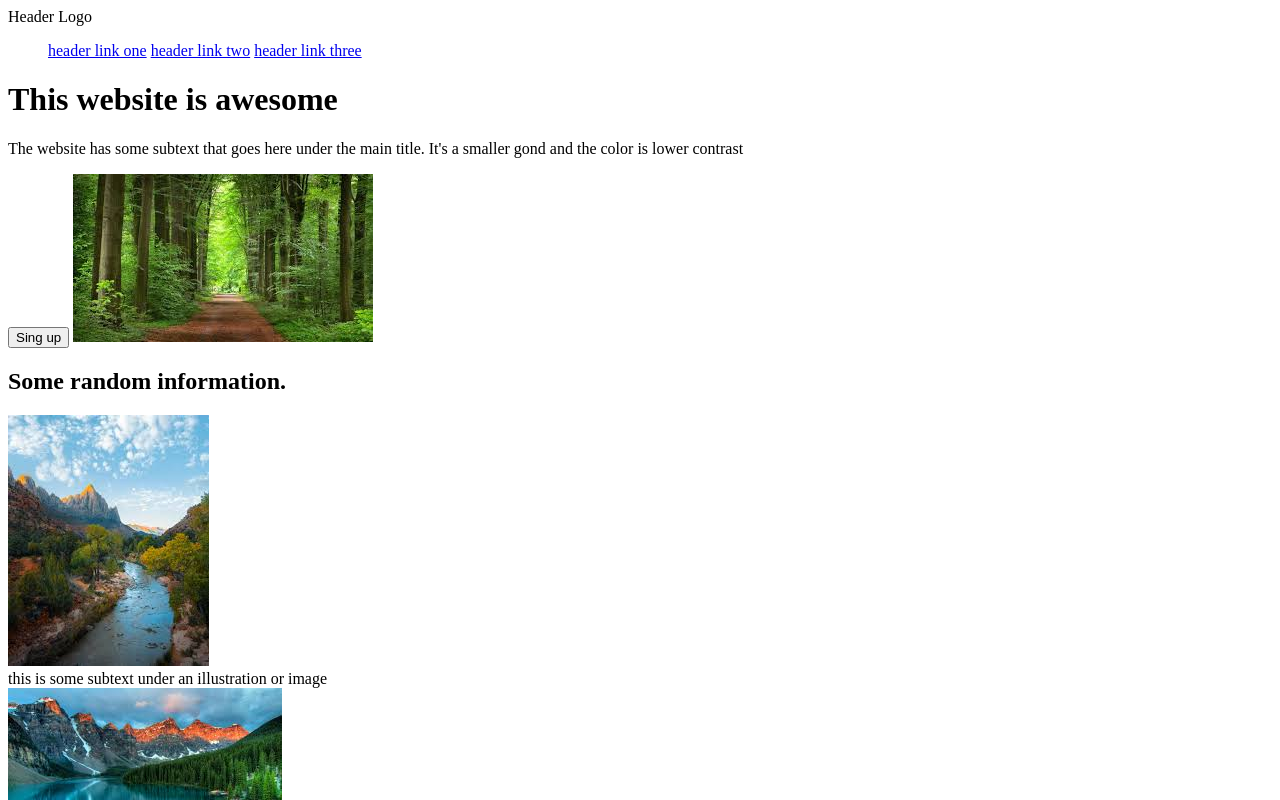
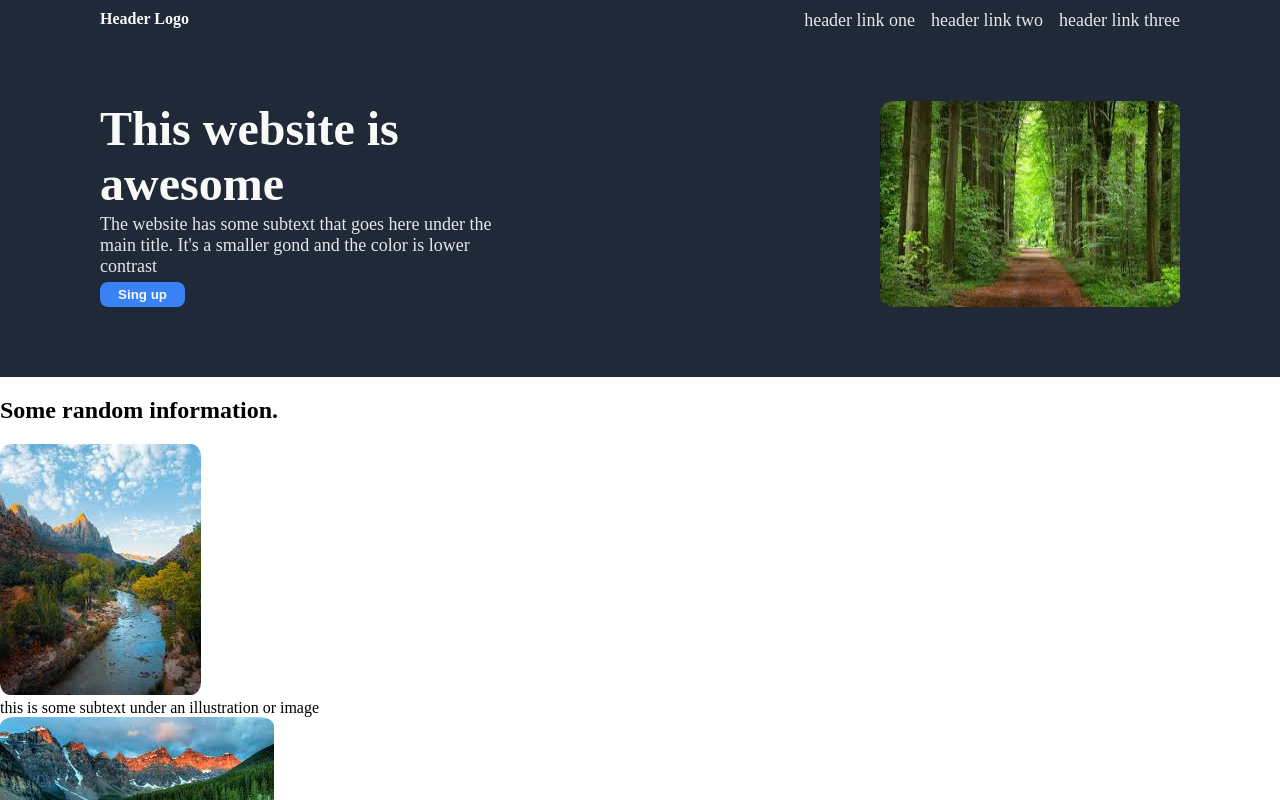
Before and after one commit to Alex-ro123/Landing-page, a plain HTML site: page index.html in a window 1280 px wide. Shown: the top 800 px of the page. Drawn offline with Linux system fonts and the light colour scheme.

Commit message:
I finished the style for the first part of the page: teader + title

```diff
--- a/index.html
+++ b/index.html
@@ -2,6 +2,7 @@
 <html lang="en">
   <head>
     <meta charset="UTF-8" />
+    <meta http-equiv="X-UA-Compatible" content="IE=edge" />
     <meta name="viewport" content="width=device-width, initial-scale=1.0" />
     <title>Landing page</title>
     <link rel="stylesheet" href="styles.css" />
@@ -12,19 +13,21 @@
         <div class="logo">Header Logo</div>
         <div class="right">
           <ul>
-            <a href="#">header link one</a>
-            <a href="#">header link two</a>
-            <a href="#">header link three</a>
+            <li><a href="#">header link one</a></li>
+            <li><a href="#">header link two</a></li>
+            <li><a href="#">header link three</a></li>
           </ul>
         </div>
       </div>
-      <div>
-        <h1>This website is awesome</h1>
-        <p>
-          The website has some subtext that goes here under the main title. It's
-          a smaller gond and the color is lower contrast
-        </p>
-        <button class="sing-up">Sing up</button>
+      <div class="header-details">
+        <div class="title">
+          <h1>This website is awesome</h1>
+          <p class="secondary-text">
+            The website has some subtext that goes here under the main title.
+            It's a smaller gond and the color is lower contrast
+          </p>
+          <button class="sing-up">Sing up</button>
+        </div>
         <img src="./images/header-image.jpeg" alt="forest road" />
       </div>
     </header>
--- a/styles.css
+++ b/styles.css
@@ -0,0 +1,83 @@
+body {
+  margin: 0;
+  padding: 0;
+}
+
+/* Header+Title styles */
+header,
+footer {
+  background-color: #1f2937;
+  margin: 0;
+  padding: 0;
+}
+
+a,
+.secondary-text {
+  font-size: 18px;
+  color: #e5e7eb;
+}
+ul {
+  list-style-type: none;
+  display: flex;
+  padding: 0;
+  margin: 0;
+  gap: 16px;
+}
+
+a {
+  text-decoration: none;
+}
+
+.logo {
+  font-weight: 700;
+}
+h1,
+.logo {
+  color: #f9faf8;
+}
+h1 {
+  font-size: 48px;
+  font-weight: 900;
+  margin: 0;
+  padding: 0;
+}
+
+header {
+  padding: 0 100px;
+}
+
+.header {
+  display: flex;
+  justify-content: space-between;
+  padding-top: 10px;
+}
+.title {
+  display: flex;
+  flex-direction: column;
+  max-width: 400px;
+  padding: 0;
+  margin: 0;
+}
+button {
+  width: 85px;
+  height: 25px;
+  border-radius: 8px;
+  background-color: #3882f6;
+  border: none;
+  color: #f9faf8;
+  font-weight: 700;
+}
+
+.header-details {
+  display: flex;
+  justify-content: space-between;
+  padding: 70px 0;
+}
+
+.secondary-text {
+  margin-top: 3px;
+  margin-bottom: 5px;
+}
+img {
+  border-radius: 5%;
+}
```
